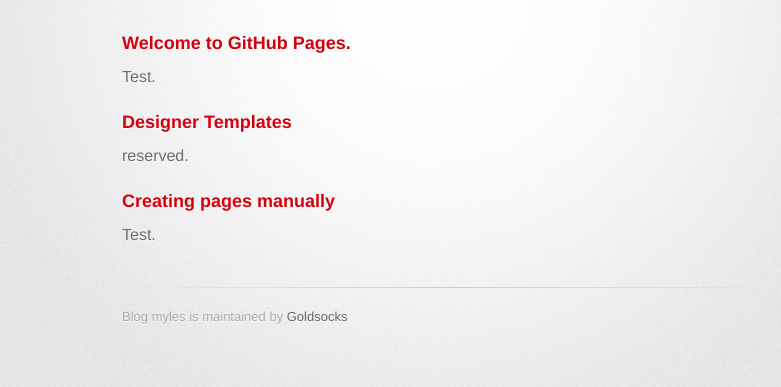
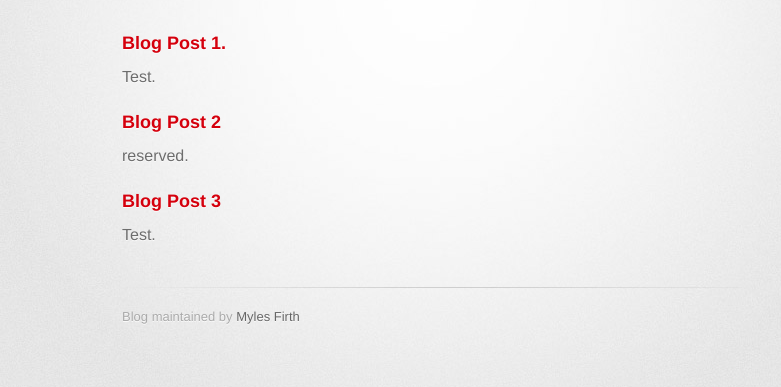
Before and after one commit to Goldsocks/Blog_Myles, a plain HTML site: page index.html in a window 1280 px wide. Shown: the part 127-514 px from the top of the page, without its empty margins (208-989 px from the left). Drawn offline with Linux system fonts and the light colour scheme; a web font is replaced by a local one.

Commit message:
Update index.html

```diff
--- a/index.html
+++ b/index.html
@@ -26,24 +26,24 @@
 
         <section id="Stuff">
           <h3>
-<a id="Blog Post 1" class="anchor" href="#Blog Post 1" aria-hidden="true"><span aria-hidden="true" class="octicon octicon-link"></span></a>Welcome to GitHub Pages.</h3>
+<a id="Blog Post 1" class="anchor" href="#Blog Post 1" aria-hidden="true"><span aria-hidden="true" class="octicon octicon-link"></span></a>Blog Post 1.</h3>
 
 <p>Test.</p>
 
 <h3>
-<a id="BP2" class="anchor" href="#Blog Post 2" aria-hidden="true"><span aria-hidden="true" class="octicon octicon-link"></span></a>Designer Templates</h3>
+<a id="BP2" class="anchor" href="#Blog Post 2" aria-hidden="true"><span aria-hidden="true" class="octicon octicon-link"></span></a>Blog Post 2</h3>
 
 <p>reserved.</p>
 
 <h3>
-<a id="creating-pages-manually" class="anchor" href="#Blog Post 3" aria-hidden="true"><span aria-hidden="true" class="octicon octicon-link"></span></a>Creating pages manually</h3>
+<a id="creating-pages-manually" class="anchor" href="#Blog Post 3" aria-hidden="true"><span aria-hidden="true" class="octicon octicon-link"></span></a>Blog Post 3</h3>
 
 <p>Test.</p>
 
 
 
         <footer>
-          Blog myles is maintained by <a href="https://github.com/Goldsocks">Goldsocks</a><br>
+          Blog maintained by <a href="https://github.com/Goldsocks">Myles Firth</a><br>
 
         </footer>
 
```
